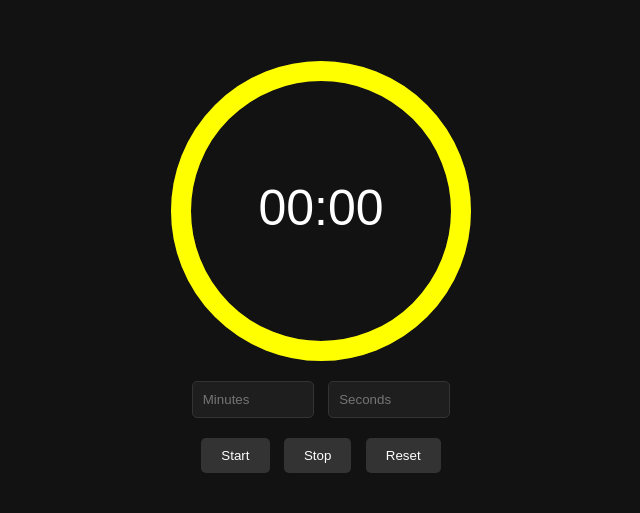
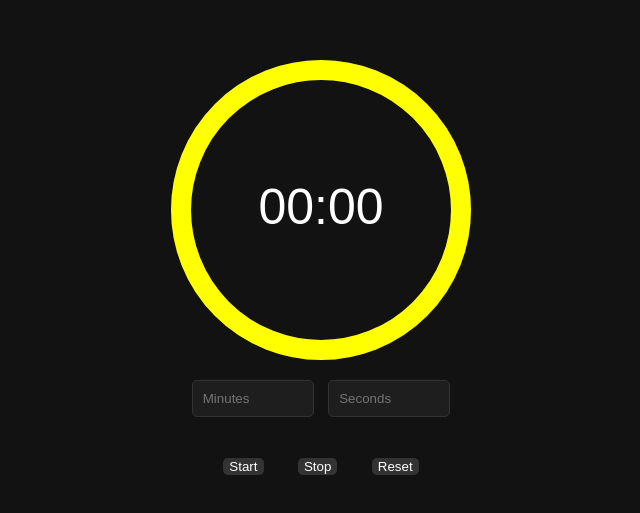
Before and after one commit to okijhgyuiopkju8uhghjk/CountDownTimer, a plain HTML site: page index.html in a window 1280 px wide. Shown: the part 141-654 px from the top of the page, without its empty margins (319-959 px from the left). Drawn offline with Linux system fonts and the light colour scheme.

Commit message:
UI changes

```diff
--- a/style.css
+++ b/style.css
@@ -31,9 +31,12 @@ body {
     border-radius: 5px;
 }
 
+.button-container {
+    margin-top: 40px;
+}
+
 .button-container button {
-    padding: 10px 20px;
-    margin: 0 5px;
+    margin: 0 15px;
     border: none;
     border-radius: 5px;
     cursor: pointer;
```
